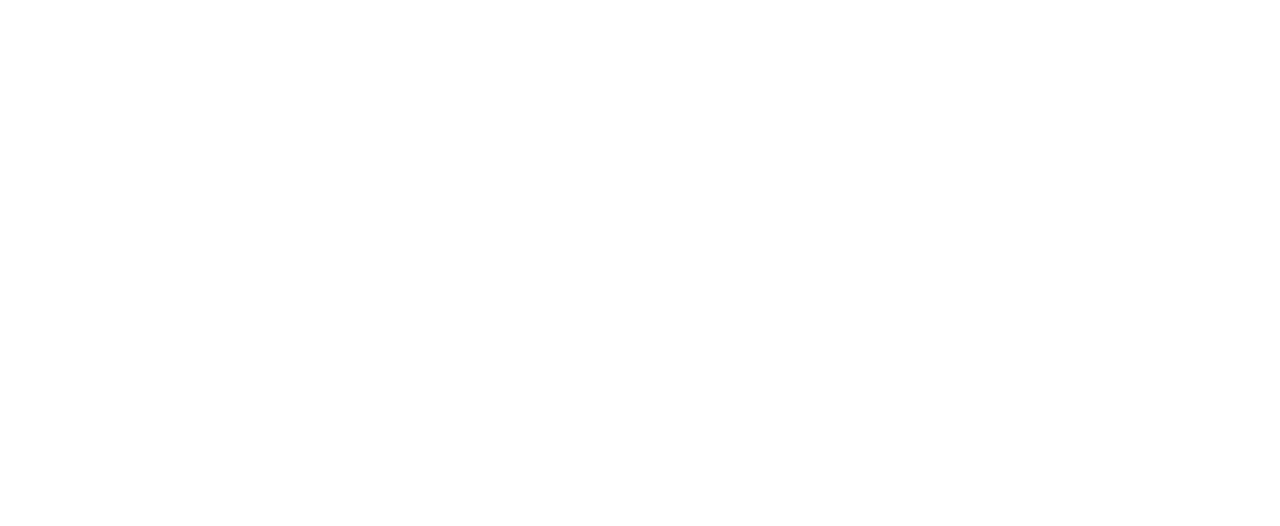
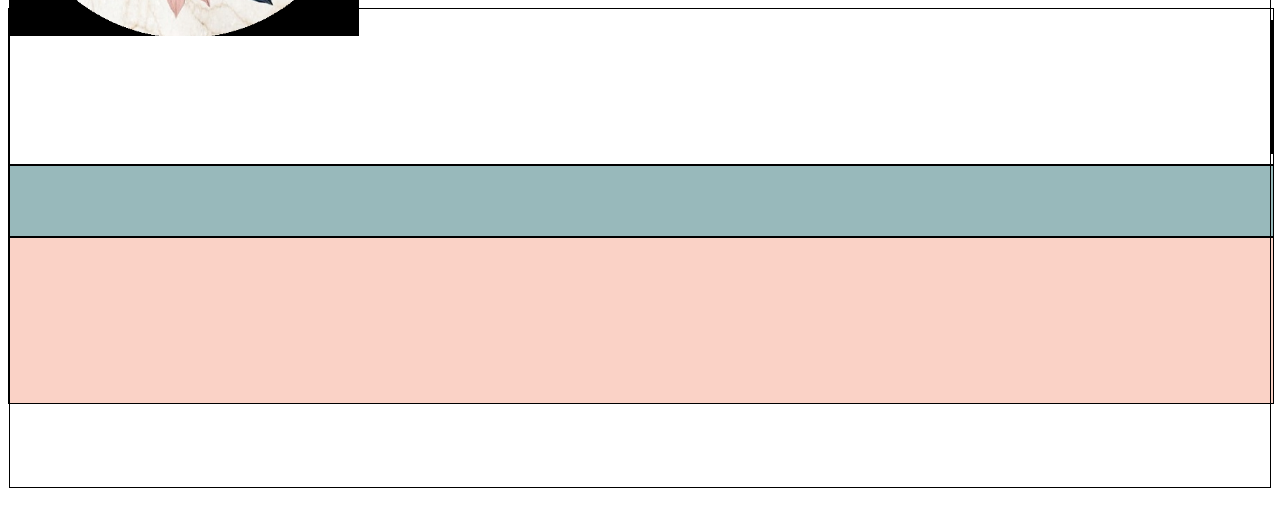
Before and after one commit to hernanmf/TPFullstack, a plain HTML site: page Index.html in a window 1280 px wide. Drawn offline with Linux system fonts and the light colour scheme.

Commit message:
Imagenes y maquetado v0.2

```diff
--- a/Index.html
+++ b/Index.html
@@ -5,10 +5,43 @@
   <meta charset="UTF-8">
   <meta name="viewport" content="width=device-width, initial-scale=1.0">
   <title>Oh! Maria</title>
+  <link rel="stylesheet" href="src/style.css" />
 </head>
 
 <body>
+  <header>
 
+    <div class="logos">
+
+      <div class="logo">
+        <img src="images/O!MLogo.bmp">
+      </div>
+
+      <div class="nombre">
+
+      </div>
+    </div>
+
+    <div class="barra">
+      <div class="botonera">
+        <div class="boton"></div>
+        <div class="boton"></div>
+        <div class="boton"></div>
+      </div>
+    </div>
+
+  </header>
+
+  <main>
+
+
+
+  </main>
+
+  <footer>
+    <div id="contacto" class="info"></div>
+    <div id="redes" class="info"></div>
+  </footer>
 </body>
 
 </html>
--- /dev/null
+++ b/src/style.css
@@ -0,0 +1,37 @@
+.logos {
+  display: flex;
+  justify-content: space-between;
+  height: 155px;
+  /* height: 14vh; */
+  /* min-height: 14%; */
+  border: 1px solid black;
+  width: 100%;
+  align-items: center;
+}
+
+.logo {
+  border: 1px solid black;
+  /* height: 132px;
+  width: 132px; */
+  width: 100vw;
+  height: 100vh;
+}
+
+.nombre {
+  height: 132px;
+  border: 1px solid black;
+}
+
+.barra {
+  background-color: #98b9bb;
+  border: 1px solid black;
+  width: 100%;
+  height: 70px;
+}
+
+footer {
+  background-color: #fad2c6;
+  border: 1px solid black;
+  width: 100%;
+  height: 165px;
+}
```
Also changed, not shown: Images/O!MLogo.bmp (added), 2 other files.
